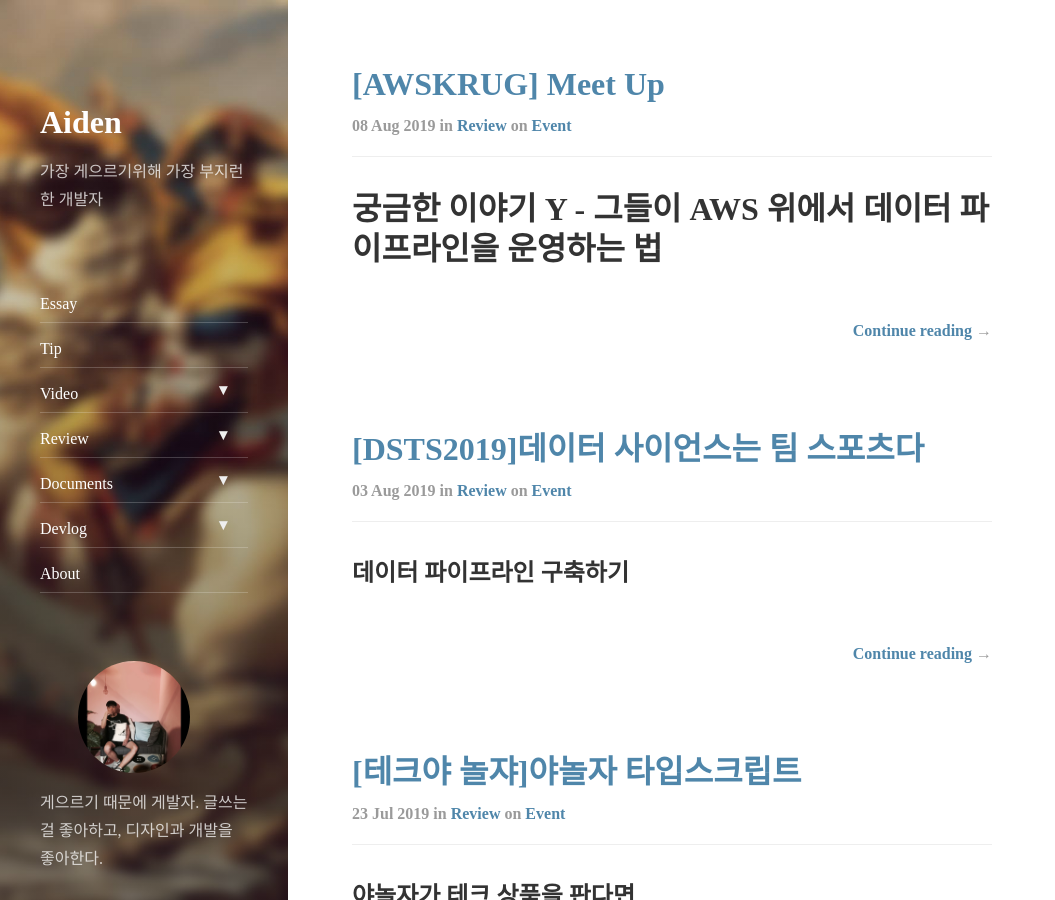
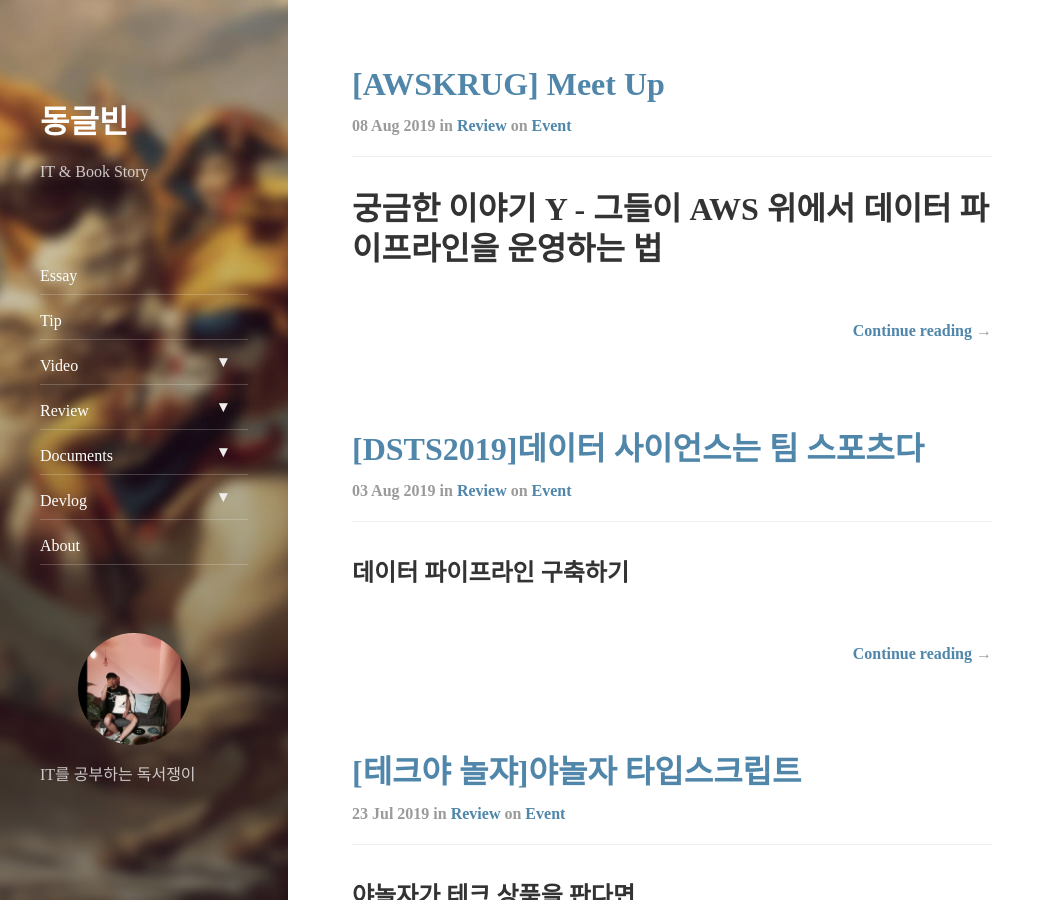
Before and after one commit to kimhyebin/kimhyebin.github.io, a Jekyll site: the page built from index.html, in a window 1280 px wide and 900 px high. Shown: the whole window, without its empty margins (0-1055 px from the left). Built offline with Jekyll 4.4.1, drawn with Linux system fonts in a browser that asks for light colours; nearby versions of some CDN libraries; the list of posts is cut into pages by our own code.

Commit message:
_config.yml 수정

```diff
--- a/_config.yml
+++ b/_config.yml
@@ -2,7 +2,7 @@
 #  User configuration
 # -----------------------------------------------------------------------------
 
-title:               Aiden
+title:               동글빈
 
 # The unique resource location of your page.
 # Set to `https://<username>.github.io` when hosting on GitHub Pages
@@ -13,18 +13,17 @@ url:                 https://kimhyebin.github.io
 baseurl:             ""
 
 # A very short description of your page
-tagline:             가장 게으르기위해 가장 부지런한 개발자
+tagline:             IT & Book Story
 
 # A short description of the page, used in the sidebar and as fallback for the meta description tag.
 # Markdown enabled, but don't use more than one paragraph (enforced by `>`)
 description:         >
-  게으르기 때문에 게발자.
-  글쓰는 걸 좋아하고, 디자인과 개발을 좋아한다.
+  IT를 공부하는 독서쟁이
 
 # This should be the same author as first entry in `_data/authors.yml`
 author:
-  name:              aiden min
-  email:             zoqozqz@gmail.com
+  name:              hyebin kim
+  email:             rlagpqls123@naver.cpm
 
 # Fallback image and color
 image:               /assets/img/nap.jpg
```
